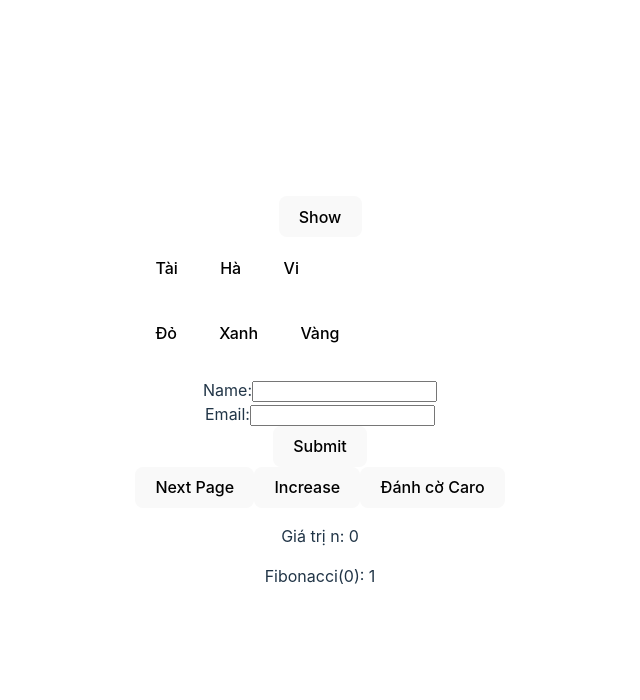
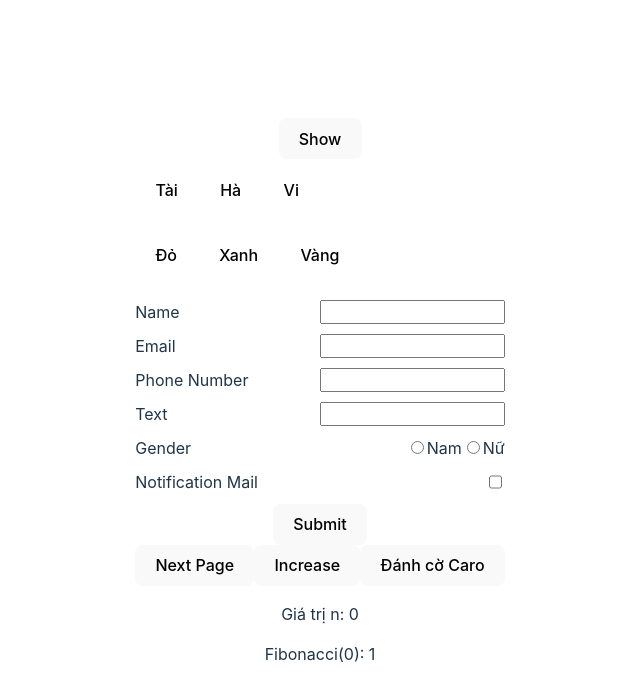
Before and after one commit to Kachitaro/react_test, a React (Vite) app: page / in a window 1280 px wide. Shown: the top 700 px of the page, without its empty margins (320-960 px from the left). Built offline with nearby package versions, Linux system fonts and the light colour scheme.

Commit message:
form basic

```diff
--- a/src/App.tsx
+++ b/src/App.tsx
@@ -1,6 +1,11 @@
-import { useEffect, useState } from "react";
+import { ChangeEvent, useEffect, useState } from "react";
 import "./App.css";
-import { ShowData } from "./components";
+import {
+  ShowData,
+  TextInput,
+  RadioButtonGroups,
+  CheckboxInput,
+} from "./components";
 import { redirect, useNavigate } from "react-router-dom";
 
 function Button({
@@ -44,30 +49,45 @@ function App() {
   const [count, setCount] = useState(0);
   const [person, setPerson] = useState("");
   const [color, setColor] = useState("");
-  const [name, setName] = useState("");
-  const [email, setEmail] = useState("");
+  const [info, setInfo] = useState({
+    name: "",
+    email: "",
+    text: "",
+    gender: "",
+    notify: "",
+  });
   const navigator = useNavigate();
   const personName = ["Tài", "Hà", "Vi"];
   const colors = ["Đỏ", "Xanh", "Vàng"];
 
+  const items: { value: string; label: string }[] = [
+    { value: "male", label: "Nam" },
+    { value: "female", label: "Nữ" },
+  ];
+
   // eslint-disable-next-line no-undef
   const handleSubmit = (e: React.FormEvent) => {
     e.preventDefault();
-    console.log({ name, email });
+    console.log(info);
+  };
+
+  const onChange = (e: ChangeEvent<HTMLInputElement>) => {
+    const { id, value, checked, type } = e.target;
+    setInfo((prevInfo) => ({
+      ...prevInfo,
+      [id]: type === "checkbox" ? checked : value,
+    }));
   };
 
   const handleNext = () => {
     navigator("/contacts");
     return redirect("/contacts");
-  }
+  };
 
   const handleGame = () => {
     navigator("/game");
     return redirect("/game");
-  }
-
-  // const units = useGetUnist();
-  // console.log(units);
+  };
 
   return (
     <>
@@ -99,25 +119,33 @@ function App() {
       {person && color && <PersonChoice person={person} selected={color} />}
       <br />
       <form onSubmit={handleSubmit}>
-        <div>
-          <label htmlFor="name">Name:</label>
-          <input
-            type="text"
-            id="name"
-            value={name}
-            onChange={(e) => setName(e.target.value)}
-          />
-        </div>
-        <div>
-          <label htmlFor="email">Email:</label>
-          <input
-            required
-            type="email"
-            id="email"
-            value={email}
-            onChange={(e) => setEmail(e.target.value)}
-          />
-        </div>
+        <TextInput source="name" type="text" label="Name" onChange={onChange} />
+        <TextInput
+          source="email"
+          type="email"
+          label="Email"
+          onChange={onChange}
+        />
+        <TextInput
+          source="phone"
+          type="tel"
+          label="Phone Number"
+          onChange={onChange}
+        />
+        <TextInput source="text" type="text" label="Text" onChange={onChange} />
+        <RadioButtonGroups
+          source="gender"
+          label="Gender"
+          items={items}
+          values={info.gender}
+          onChange={onChange}
+        />
+        <CheckboxInput
+          value={info.notify}
+          source={"notify"}
+          label={"Notification Mail"}
+          onChange={onChange}
+        />
         <button type="submit">Submit</button>
       </form>
       <button onClick={handleNext}>Next Page</button>
--- /dev/null
+++ b/src/components/Input/CheckboxInput.tsx
@@ -0,0 +1,29 @@
+type CheckboxInputProps = {
+  source: string;
+  label: string;
+  onChange: any;
+  value?: string;
+};
+
+export const CheckboxInput = (props: CheckboxInputProps) => {
+  const { source, label, onChange, value } = props;
+  return (
+    <div
+      style={{
+        display: "flex",
+        justifyContent: "space-between",
+        marginTop: "10xp",
+        marginBottom: "10px",
+      }}>
+      <label htmlFor={source}>{label}</label>
+      <input
+        checked={value ? true : false}
+        value={value}
+        type="checkbox"
+        name={source}
+        id={source}
+        onChange={onChange}
+      />
+    </div>
+  );
+};
--- /dev/null
+++ b/src/components/Input/RadioButtonGroups.tsx
@@ -0,0 +1,41 @@
+type RadioButtonGroupsProps = {
+  items: any;
+  source: string;
+  onChange?: any;
+  label?: string;
+  values?: string | null;
+};
+
+export const RadioButtonGroups = (props: RadioButtonGroupsProps) => {
+  const { source, items, values, onChange, label } = props;
+  return (
+    <div
+      style={{
+        display: "flex",
+        justifyContent: "space-between",
+        alignItems: "center",
+        marginTop: "10xp",
+        marginBottom: "10px",
+      }}>
+      <label>{label}</label>
+      <div style={{ display: "flex", justifyContent: "space-between" }}>
+        {items.map((child: any, idx: number) => {
+          const { value, label } = child;
+          return (
+            <div key={idx}>
+              <input
+                name={source}
+                type="radio"
+                value={value}
+                id={source}
+                checked={values === value}
+                onChange={onChange}
+              />
+              <label htmlFor={source}>{label}</label>
+            </div>
+          );
+        })}
+      </div>
+    </div>
+  );
+};
--- /dev/null
+++ b/src/components/Input/TextInput.tsx
@@ -0,0 +1,30 @@
+type InputPros = {
+  source: string;
+  type: "text" | "email" | "tel" | "password";
+  placeholder?: string;
+  onChange: any;
+  label: string;
+  pattern?: string;
+};
+
+export const TextInput = (props: InputPros) => {
+  const { source, placeholder, onChange, label, type } = props;
+  return (
+    <div
+      style={{
+        display: "flex",
+        justifyContent: "space-between",
+        marginTop: "10xp",
+        marginBottom: "10px",
+      }}>
+      <label htmlFor={source}>{label}</label>
+      <input
+        {...props}
+        placeholder={placeholder}
+        type={type}
+        id={source}
+        onChange={onChange}
+      />
+    </div>
+  );
+};
--- /dev/null
+++ b/src/components/Input/index.ts
@@ -0,0 +1,3 @@
+export * from "./TextInput";
+export * from "./RadioButtonGroups";
+export * from './CheckboxInput';
--- a/src/components/ShowData.tsx
+++ b/src/components/ShowData.tsx
@@ -2,7 +2,6 @@ import { useMemo } from "react";
 
 export const ShowData = ({ n }: { n: number }) => {
   const nums = useMemo(() => {
-    console.log("Calculating nums");
     const result: number[] = [];
     if (n > 0) result.push(1);
     if (n > 5) result.push(5);
@@ -15,7 +14,6 @@ export const ShowData = ({ n }: { n: number }) => {
   }, [n]);
 
   const fibonacciResults = useMemo(() => {
-    console.log("Calculating fibonacci");
     const results = {} as Record<number, number>;
     for (const num of nums) {
       let a = 0,
--- a/src/components/index.ts
+++ b/src/components/index.ts
@@ -2,3 +2,4 @@ export * from "./ShowData";
 export * from "./Checkerboard";
 export * from "../pages/Chessboard";
 export * from "./Square";
+export * from "./Input";
```
